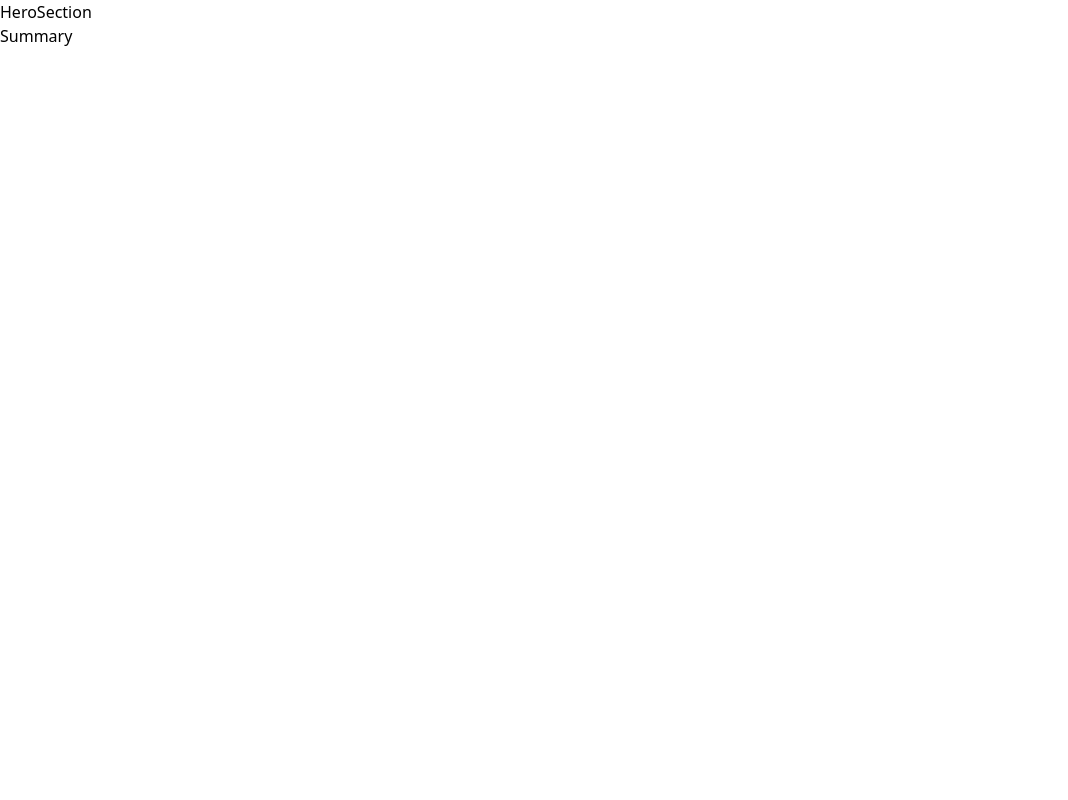
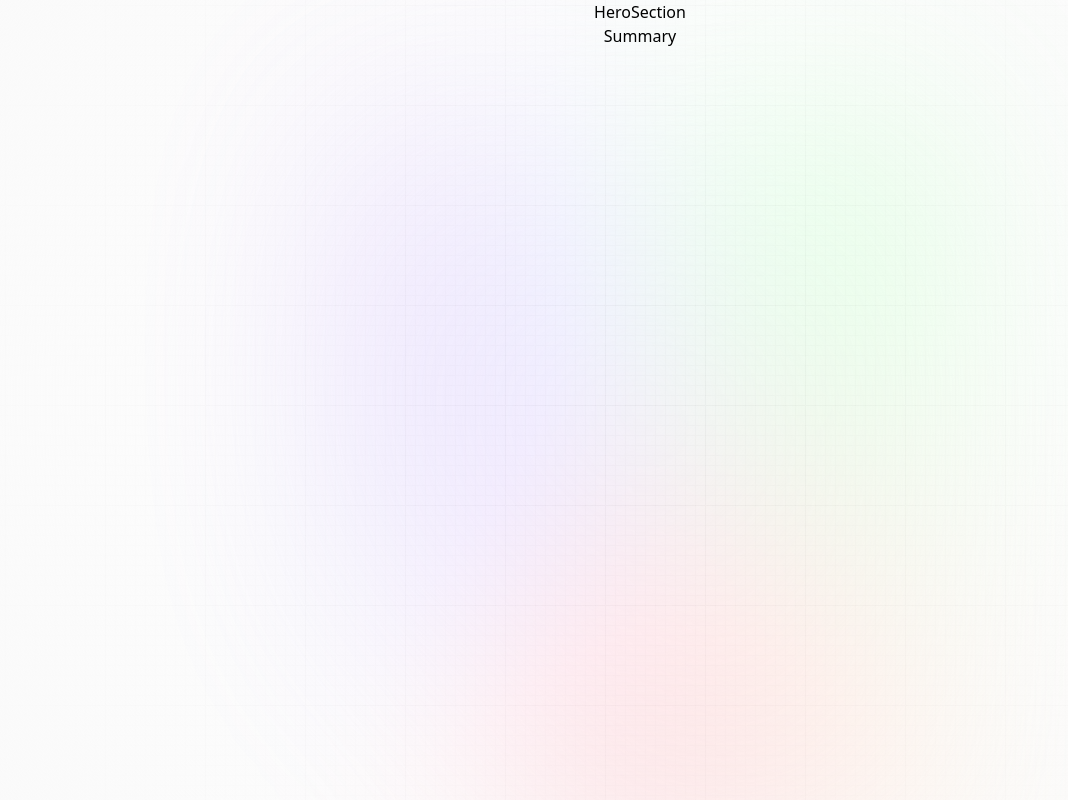
Before and after one commit to rirefat/sumZ-summarizer, a React (Vite) app: page / in a window 1280 px wide. Shown: the whole page, without its empty margins (0-1068 px from the left). Built offline with nearby package versions, Linux system fonts and the light colour scheme; a web font is replaced by a local one.

Commit message:
adding heroSection & summery to the homepage

```diff
--- a/index.html
+++ b/index.html
@@ -10,7 +10,7 @@
   <!-- inter font family -->
   <link href="https://fonts.googleapis.com/css2?family=Inter:wght@100;200;300;400;500;600;700;800;900&display=swap"
     rel="stylesheet" />
-  <title>sumZ - An AI Summarizer</title>
+  <title>sumZ - AI Summarizer</title>
 </head>
 
 <body>
--- a/package.json
+++ b/package.json
@@ -1,7 +1,7 @@
 {
   "name": "sumz-summarizer",
   "private": true,
-  "version": "0.0.0",
+  "version": "1.0.0",
   "type": "module",
   "scripts": {
     "dev": "vite",
--- a/src/App.css
+++ b/src/App.css
@@ -2,9 +2,6 @@
 @tailwind components;
 @tailwind utilities;
 
-/*
-  Note: The styles for this gradient grid background is heavily inspired by the creator of this amazing site (https://dub.sh) – all credits go to them!
-*/
 
 .main {
   width: 100vw;
--- a/src/App.jsx
+++ b/src/App.jsx
@@ -4,10 +4,16 @@ import "./App.css";
 
 const App = () => {
   return (
-    <>
-      <HeroSection />
-      <Summary />
-    </>
+    <main>
+      <div className="main">
+        <div className="gradient" />
+      </div>
+
+      <div className="app">
+        <HeroSection />
+        <Summary />
+      </div>
+    </main>
   );
 };
 
```
